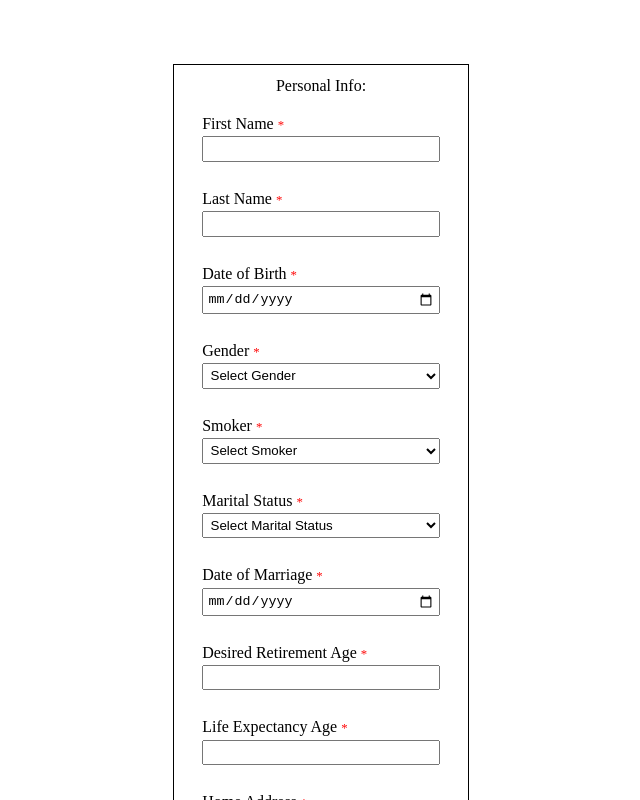
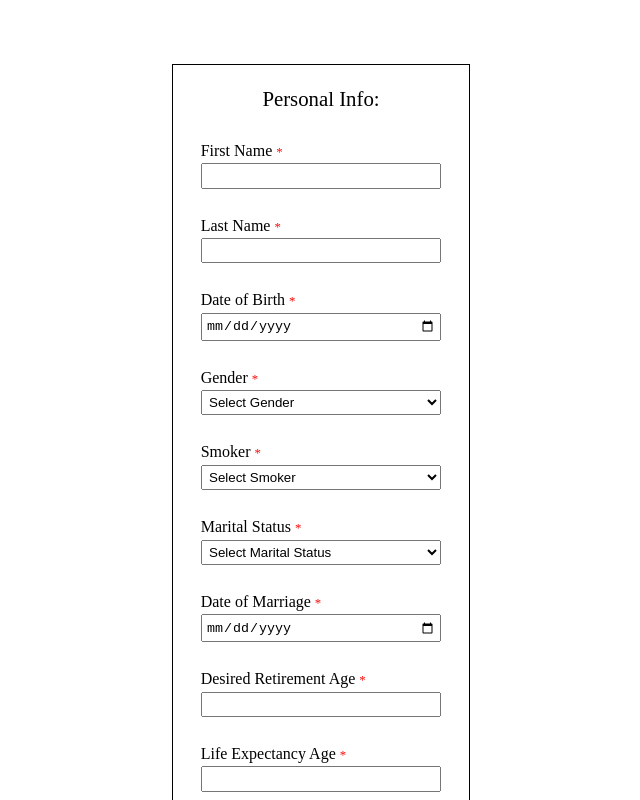
Before and after one commit to lostvikx/enivesh-form, a React (Create React App) app: page / in a window 1280 px wide. Shown: the top 800 px of the page, without its empty margins (319-959 px from the left). Built offline with nearby package versions, Linux system fonts and the light colour scheme.

Commit message:
styling and res message

```diff
--- a/src/components/SendBtn.js
+++ b/src/components/SendBtn.js
@@ -4,8 +4,6 @@ import { totalUserData } from "./Form";
 const handleClick = async (evt) => {
 
   evt.preventDefault();
-
-  console.log(totalUserData);
 
   const res = await fetch("/user-data", {
     method: "POST",
@@ -16,8 +14,6 @@ const handleClick = async (evt) => {
   });
 
   const data = await res.json();
-
-  console.log("Data saved to DB 🎉");
 
   console.log(data);
 
--- a/src/style.css
+++ b/src/style.css
@@ -63,6 +63,7 @@ label {
   align-items: flex-start;
   justify-content: center;
   padding: 0.5rem 1rem;
+  font-size: 1rem;
 }
 
 input, select {
@@ -81,3 +82,9 @@ main {
 .save-data {
   background-color: var(--green);
 }
+
+legend {
+  font-size: 1.3rem;
+  padding: 0.5em;
+  text-align: center;
+}
```
Also changed, not shown: 1 other file (tests, documents, lock files or other folders).
